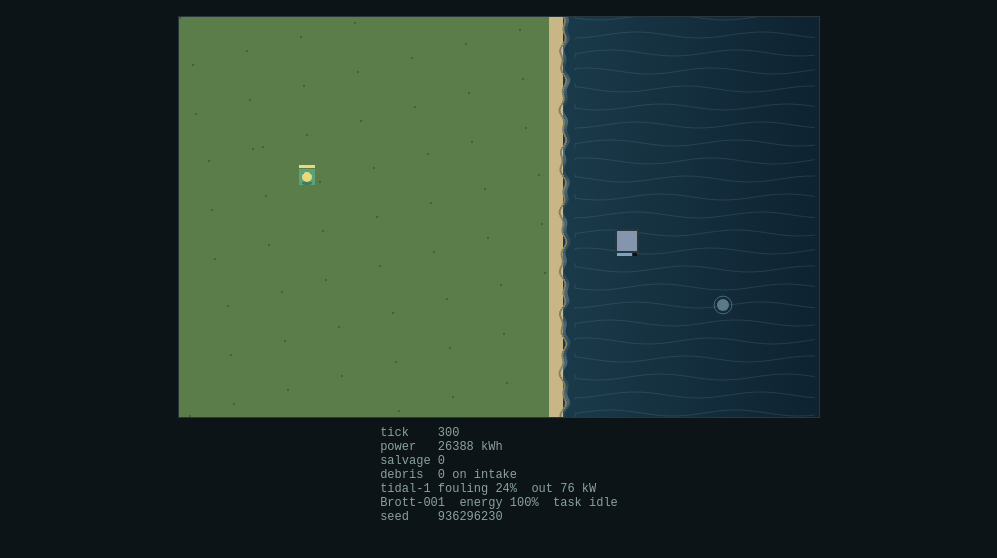
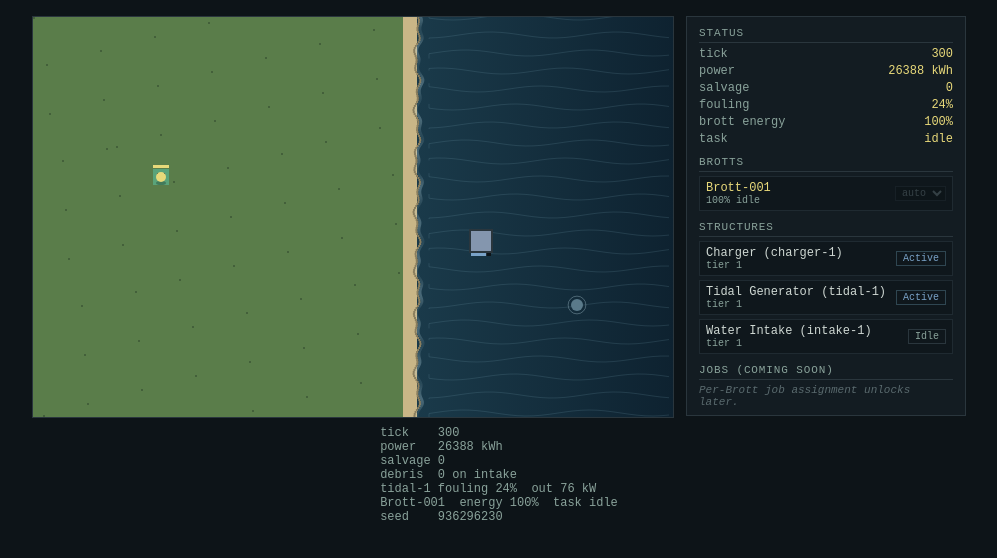
Before and after one commit to brotatotes/brott-island, a website built with Vite: page index.html in a window 1280 px wide. Shown: the whole page, without its empty margins (141-1138 px from the left). Built offline with nearby package versions, Linux system fonts and the light colour scheme.

Commit message:
feat: dashboard panel with brott rename

```diff
--- a/index.html
+++ b/index.html
@@ -7,13 +7,150 @@
     <style>
       html, body { margin: 0; padding: 0; background: #0d1418; color: #cfd8d3; font-family: ui-monospace, monospace; }
       #app { display: flex; flex-direction: column; align-items: center; padding: 16px; gap: 8px; }
+      .stage-row { display: flex; flex-direction: row; align-items: flex-start; gap: 12px; }
       canvas { background: #1a2228; border: 1px solid #2a363d; image-rendering: pixelated; }
       .hud { font-size: 12px; color: #8aa39b; white-space: pre; }
+
+      /* Dashboard */
+      #dashboard {
+        width: 280px;
+        font-size: 12px;
+        color: #cfd8d3;
+        background: #131c22;
+        border: 1px solid #2a363d;
+        padding: 10px 12px;
+        box-sizing: border-box;
+        display: flex;
+        flex-direction: column;
+        gap: 10px;
+        max-height: 400px;
+        overflow-y: auto;
+      }
+      #dashboard h3 {
+        margin: 0 0 4px 0;
+        font-size: 11px;
+        font-weight: normal;
+        text-transform: uppercase;
+        letter-spacing: 0.08em;
+        color: #8aa39b;
+        border-bottom: 1px solid #2a363d;
+        padding-bottom: 3px;
+      }
+      .metrics { display: grid; grid-template-columns: auto 1fr; gap: 3px 10px; }
+      .metrics .k { color: #8aa39b; }
+      .metrics .v { color: #e8d97a; text-align: right; }
+
+      ul.roster, ul.structs { list-style: none; margin: 0; padding: 0; display: flex; flex-direction: column; gap: 4px; }
+
+      .roster-row, .struct-row {
+        display: flex; flex-direction: row; align-items: center; justify-content: space-between;
+        background: #0f171c;
+        padding: 4px 6px;
+        border: 1px solid #1f2a31;
+      }
+      .roster-left, .struct-left { display: flex; flex-direction: column; min-width: 0; }
+      .roster-name { color: #e8d97a; cursor: pointer; }
+      .roster-name:hover { text-decoration: underline; }
+      .roster-name.editing { cursor: text; }
+      .roster-meta, .struct-meta { color: #8aa39b; font-size: 10px; }
+      .struct-name { color: #cfd8d3; }
+      .struct-status {
+        font-size: 10px;
+        padding: 1px 6px;
+        border: 1px solid #2a363d;
+        color: #8aa39b;
+      }
+      .struct-status[data-status="active"] { color: #7aa3c8; border-color: #2f4651; }
+      .struct-status[data-status="fouled"] { color: #c87a5a; border-color: #5a3a2e; }
+      .struct-status[data-status="idle"] { color: #8aa39b; }
+
+      .rename-input {
+        background: #0d1418;
+        color: #e8d97a;
+        border: 1px solid #5a7d4a;
+        font-family: inherit;
+        font-size: 12px;
+        padding: 1px 4px;
+        width: 130px;
+        outline: none;
+      }
+      .job-select {
+        background: #0d1418;
+        color: #5a6a6e;
+        border: 1px solid #1f2a31;
+        font-family: inherit;
+        font-size: 10px;
+        padding: 0 2px;
+        opacity: 0.5;
+      }
+
+      .build-row { display: flex; flex-direction: column; gap: 4px; }
+      #build-gen {
+        background: #2a4a3a;
+        color: #cfd8d3;
+        border: 1px solid #5a7d4a;
+        font-family: inherit;
+        font-size: 12px;
+        padding: 6px 8px;
+        cursor: pointer;
+      }
+      #build-gen:hover:not(:disabled) { background: #355d48; }
+      #build-gen:disabled {
+        background: #1a2228;
+        color: #5a6a6e;
+        border-color: #2a363d;
+        cursor: not-allowed;
+      }
+      #build-hint { font-size: 10px; color: #8aa39b; }
+
+      .jobs-placeholder { color: #5a6a6e; font-style: italic; font-size: 11px; }
+
+      #event-log {
+        background: #0f171c;
+        border: 1px solid #1f2a31;
+        padding: 4px 6px;
+        font-size: 10px;
+        color: #8aa39b;
+        min-height: 14px;
+        max-height: 70px;
+        overflow-y: auto;
+      }
+      .log-line { line-height: 1.4; }
     </style>
   </head>
   <body>
     <div id="app">
-      <canvas id="stage" width="640" height="400"></canvas>
+      <div class="stage-row">
+        <canvas id="stage" width="640" height="400"></canvas>
+        <aside id="dashboard">
+          <section>
+            <h3>Status</h3>
+            <div class="metrics">
+              <span class="k">tick</span><span class="v" id="m-tick">0</span>
+              <span class="k">power</span><span class="v" id="m-power">0</span>
+              <span class="k">salvage</span><span class="v" id="m-salvage">0</span>
+              <span class="k">fouling</span><span class="v" id="m-fouling">0%</span>
+              <span class="k">brott energy</span><span class="v" id="m-energy">—</span>
+              <span class="k">task</span><span class="v" id="m-task">—</span>
+            </div>
+          </section>
+
+          <section>
+            <h3>Brotts</h3>
+            <ul class="roster" id="brott-list"></ul>
+          </section>
+
+          <section>
+            <h3>Structures</h3>
+            <ul class="structs" id="struct-list"></ul>
+          </section>
+
+          <section>
+            <h3>Jobs (coming soon)</h3>
+            <div class="jobs-placeholder">Per-Brott job assignment unlocks later.</div>
+          </section>
+        </aside>
+      </div>
       <div id="hud" class="hud"></div>
     </div>
     <script type="module" src="/src/main.ts"></script>
--- a/src/main.ts
+++ b/src/main.ts
@@ -2,6 +2,7 @@
 
 import { createWorld, tick } from './sim/world';
 import { render, hudText } from './render/scene';
+import { initDashboard } from './render/dashboard';
 
 const canvas = document.getElementById('stage') as HTMLCanvasElement;
 const hud = document.getElementById('hud') as HTMLDivElement;
@@ -9,6 +10,7 @@ const ctx = canvas.getContext('2d')!;
 
 const seed = Math.floor(Math.random() * 1e9);
 const { world, rng, config } = createWorld({ seed });
+const dashboard = initDashboard(world);
 
 const mouse = { x: 0, y: 0, inside: false };
 canvas.addEventListener('mousemove', e => {
@@ -27,6 +29,7 @@ function frame(): void {
   for (let i = 0; i < TICKS_PER_FRAME; i++) tick(world, config, rng);
   render(ctx, world, mouse);
   hud.textContent = hudText(world) + `\nseed    ${seed}`;
+  dashboard.update();
   requestAnimationFrame(frame);
 }
 
--- /dev/null
+++ b/src/render/dashboard.ts
@@ -0,0 +1,217 @@
+// Dashboard DOM updater. Reads world state, mutates only the dashboard DOM and
+// (via callbacks) world entity names. Keeps the sim DOM-free.
+
+import { World, Brott, Structure } from '../sim/types';
+
+type RowCache = {
+  el: HTMLLIElement;
+  nameEl: HTMLSpanElement;
+  metaEl: HTMLSpanElement;
+  brottId: string;
+};
+
+type StructRowCache = {
+  el: HTMLLIElement;
+  nameEl: HTMLSpanElement;
+  metaEl: HTMLSpanElement;
+  statusEl: HTMLSpanElement;
+  id: string;
+};
+
+export function initDashboard(world: World): { update: () => void } {
+  const elTick = document.getElementById('m-tick')!;
+  const elPower = document.getElementById('m-power')!;
+  const elSalvage = document.getElementById('m-salvage')!;
+  const elFouling = document.getElementById('m-fouling')!;
+  const elEnergy = document.getElementById('m-energy')!;
+  const elTask = document.getElementById('m-task')!;
+
+  const brottList = document.getElementById('brott-list') as HTMLUListElement;
+  const structList = document.getElementById('struct-list') as HTMLUListElement;
+
+  const brottRows = new Map<string, RowCache>();
+  const structRows = new Map<string, StructRowCache>();
+
+  function update(): void {
+    elTick.textContent = String(world.tick);
+    elPower.textContent = `${(world.inventory.power ?? 0).toFixed(0)} kWh`;
+    elSalvage.textContent = String(world.inventory.salvage ?? 0);
+
+    const gens = world.structures.filter(s => s.kind === 'tidal_generator');
+    const avgFouling = gens.length > 0
+      ? gens.reduce((a, g) => a + g.fouling, 0) / gens.length
+      : 0;
+    elFouling.textContent = `${(avgFouling * 100).toFixed(0)}%`;
+
+    const b0 = world.brotts[0];
+    elEnergy.textContent = b0 ? `${(b0.energy * 100).toFixed(0)}%` : '—';
+    elTask.textContent = b0 ? b0.task.kind : '—';
+
+    syncBrottRows(brottList, world.brotts, brottRows);
+    syncStructureRows(structList, world.structures, structRows);
+  }
+
+  return { update };
+}
+
+function syncBrottRows(
+  list: HTMLUListElement,
+  brotts: Brott[],
+  cache: Map<string, RowCache>,
+): void {
+  const seen = new Set<string>();
+  for (const b of brotts) {
+    seen.add(b.id);
+    let row = cache.get(b.id);
+    if (!row) {
+      row = createBrottRow(b);
+      cache.set(b.id, row);
+      list.appendChild(row.el);
+    }
+    if (!row.nameEl.classList.contains('editing')) {
+      if (row.nameEl.textContent !== b.name) row.nameEl.textContent = b.name;
+    }
+    row.metaEl.textContent = `${(b.energy * 100).toFixed(0)}%  ${b.task.kind}`;
+  }
+  for (const [id, row] of cache) {
+    if (!seen.has(id)) {
+      row.el.remove();
+      cache.delete(id);
+    }
+  }
+}
+
+function createBrottRow(brott: Brott): RowCache {
+  const li = document.createElement('li');
+  li.className = 'roster-row';
+
+  const left = document.createElement('div');
+  left.className = 'roster-left';
+
+  const nameSpan = document.createElement('span');
+  nameSpan.className = 'roster-name';
+  nameSpan.textContent = brott.name;
+  nameSpan.title = 'Click to rename';
+  nameSpan.addEventListener('click', () => startEdit(nameSpan, brott));
+
+  left.appendChild(nameSpan);
+
+  const meta = document.createElement('span');
+  meta.className = 'roster-meta';
+  left.appendChild(meta);
+
+  li.appendChild(left);
+
+  // Disabled "Jobs" dropdown placeholder
+  const jobSel = document.createElement('select');
+  jobSel.className = 'job-select';
+  jobSel.disabled = true;
+  const opt = document.createElement('option');
+  opt.textContent = 'auto';
+  jobSel.appendChild(opt);
+  li.appendChild(jobSel);
+
+  return { el: li, nameEl: nameSpan, metaEl: meta, brottId: brott.id };
+}
+
+function startEdit(nameSpan: HTMLSpanElement, brott: Brott): void {
+  if (nameSpan.classList.contains('editing')) return;
+  nameSpan.classList.add('editing');
+  const original = brott.name;
+  const input = document.createElement('input');
+  input.type = 'text';
+  input.className = 'rename-input';
+  input.value = original;
+  input.maxLength = 32;
+
+  const commit = (save: boolean) => {
+    const next = save ? input.value.trim() : original;
+    if (save && next.length > 0) {
+      brott.name = next;
+    }
+    nameSpan.textContent = brott.name;
+    nameSpan.classList.remove('editing');
+    input.remove();
+  };
+
+  input.addEventListener('keydown', (ev) => {
+    if (ev.key === 'Enter') { ev.preventDefault(); commit(true); }
+    else if (ev.key === 'Escape') { ev.preventDefault(); commit(false); }
+  });
+  input.addEventListener('blur', () => commit(true));
+
+  nameSpan.textContent = '';
+  nameSpan.appendChild(input);
+  input.focus();
+  input.select();
+}
+
+function syncStructureRows(
+  list: HTMLUListElement,
+  structures: Structure[],
+  cache: Map<string, StructRowCache>,
+): void {
+  const seen = new Set<string>();
+  for (const s of structures) {
+    seen.add(s.id);
+    let row = cache.get(s.id);
+    if (!row) {
+      row = createStructRow(s);
+      cache.set(s.id, row);
+      list.appendChild(row.el);
+    }
+    row.metaEl.textContent = `tier ${s.tier}`;
+    const status = statusFor(s);
+    row.statusEl.textContent = status;
+    row.statusEl.dataset.status = status.toLowerCase();
+  }
+  for (const [id, row] of cache) {
+    if (!seen.has(id)) {
+      row.el.remove();
+      cache.delete(id);
+    }
+  }
+}
+
+function createStructRow(s: Structure): StructRowCache {
+  const li = document.createElement('li');
+  li.className = 'struct-row';
+
+  const left = document.createElement('div');
+  left.className = 'struct-left';
+
+  const name = document.createElement('span');
+  name.className = 'struct-name';
+  name.textContent = labelFor(s);
+  left.appendChild(name);
+
+  const meta = document.createElement('span');
+  meta.className = 'struct-meta';
+  left.appendChild(meta);
+
+  li.appendChild(left);
+
+  const status = document.createElement('span');
+  status.className = 'struct-status';
+  li.appendChild(status);
+
+  return { el: li, nameEl: name, metaEl: meta, statusEl: status, id: s.id };
+}
+
+function labelFor(s: Structure): string {
+  switch (s.kind) {
+    case 'tidal_generator': return `Tidal Generator (${s.id})`;
+    case 'charger': return `Charger (${s.id})`;
+    case 'intake': return `Water Intake (${s.id})`;
+  }
+}
+
+function statusFor(s: Structure): string {
+  if (s.kind === 'tidal_generator') {
+    if (s.fouling >= 0.5) return 'Fouled';
+    return 'Active';
+  }
+  if (s.kind === 'charger') return 'Active';
+  if (s.kind === 'intake') return 'Idle';
+  return 'Idle';
+}
```
